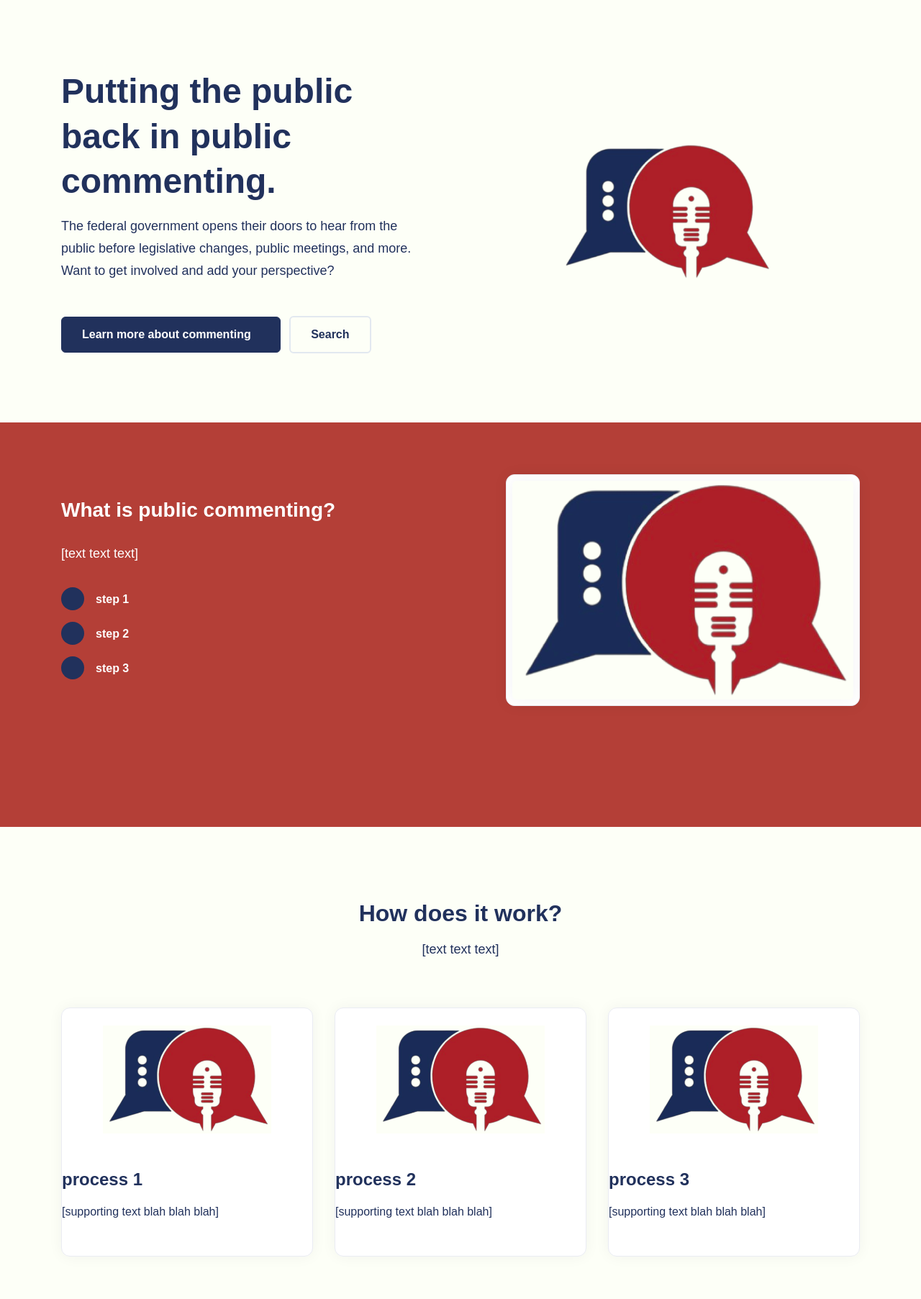
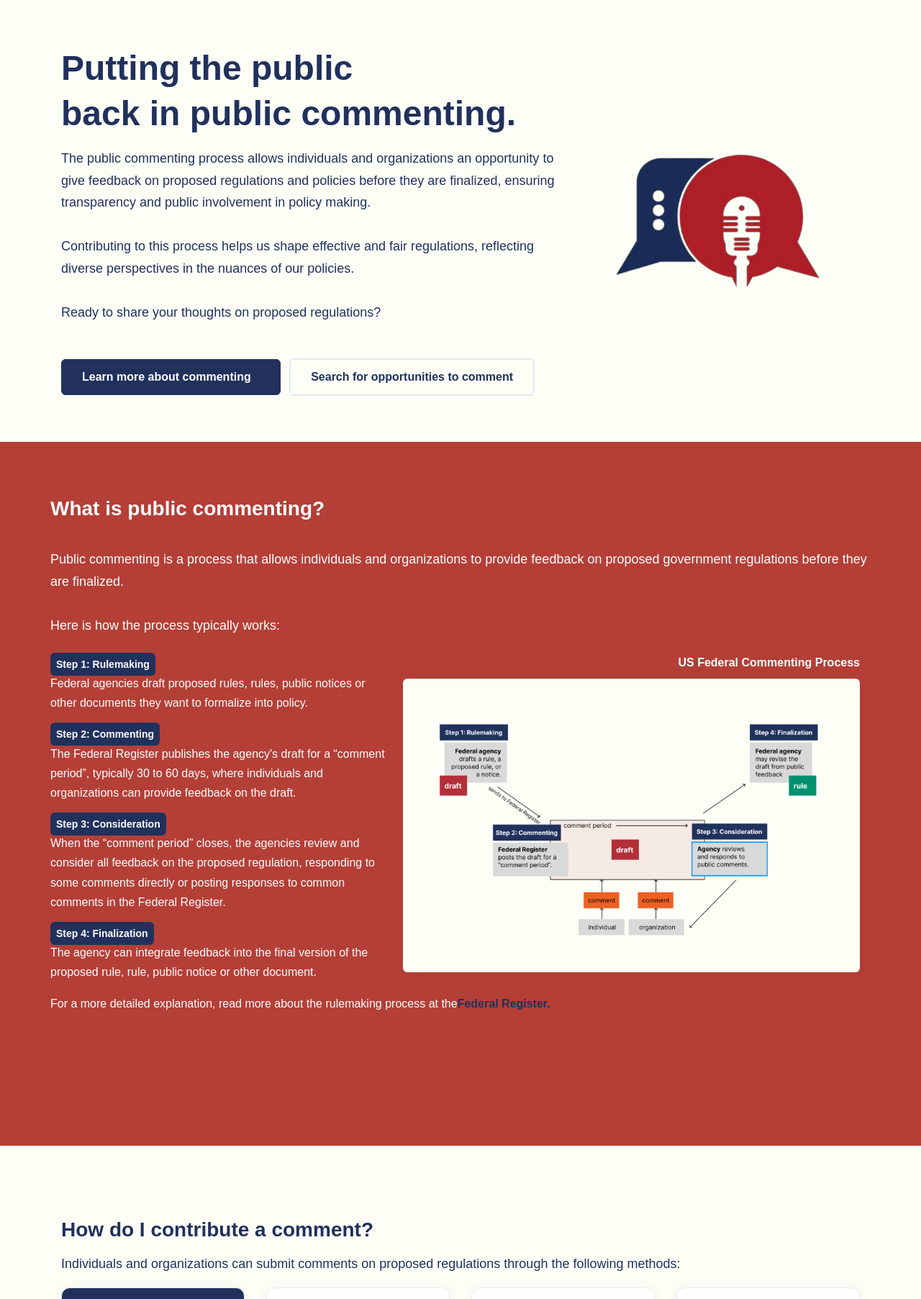
Before and after one commit to uchicago-capp-30320/CivicLens, a Django app: page / in a window 1280 px wide. Shown: the part 83-1888 px from the top of the page at 72% size. Run offline with Django 5.2, Linux system fonts and the light colour scheme; some libraries are stand-ins or nearby versions.

Commit message:
new version of home with content (#229)

```diff
--- a/civiclens/templates/home.html
+++ b/civiclens/templates/home.html
@@ -6,16 +6,17 @@
 {% block content %}
 
 <!-- core header for navigation to two core pages -->
-<section class="slice py-7" style="background-color:#FDFFF7" id="core-block">
+<section class="slice" style="background-color:#FDFFF7" id="core-block">
     <div class="container">
         <div class="row row-grid align-items-center">
-            <div class="col-12 col-md-5 col-lg-6 order-md-2 text-center">
+            <div class="col-12 col-md-4 col-lg-3 order-md-2 text-center">
                 <!-- Image -->
                 <figure class="w-100">
-                    <img alt="Image placeholder" src="/static/assets/img/logo_no_name.png" class="img-fluid mw-md-120" width="300">
+                    <img alt="Image placeholder" src="/static/assets/img/logo_no_name.png"
+                    class="img-fluid mw-md-120" width="300">
                 </figure>
             </div>
-            <div class="col-12 col-md-7 col-lg-6 order-md-1 pr-md-5">
+            <div class="col-12 col-md-8 order-md-1 pr-md-5">
                 <!-- Heading -->
                 <h1 class="display-4 text-center text-md-left mb-3">
                     Putting the public
@@ -24,9 +25,18 @@
                 </h1>
                 <!-- Text -->
                 <p class="lead text-center text-md-left">
-                The federal government opens their doors to hear from the public before legislative changes, public meetings, and more.
-
-                Want to get involved and add your perspective?
+                The public commenting process allows individuals and organizations
+                an opportunity to give feedback on proposed
+                regulations and policies before they are finalized, ensuring
+                transparency and public involvement in policy making.
+                <br>
+                <br>
+                Contributing to this process helps us shape effective and fair
+                regulations, reflecting diverse perspectives in the nuances of
+                our policies.
+                <br>
+                <br>
+                Ready to share your thoughts on proposed regulations?
                 </p>
                 <!-- Buttons -->
                 <div class="text-center text-md-left mt-5">
@@ -34,8 +44,8 @@
                         <span class="btn-inner--text">Learn more about commenting</span>
                         <span class="btn-inner--icon"><i data-feather="chevron-right"></i></span>
                     </a>
-                    <a href="/search"
-                        class="btn btn-neutral btn-icon d-none d-lg-inline-block">Search
+                    <a href="/search" class="btn btn-neutral btn-icon d-none d-lg-inline-block">
+                        Search for opportunities to comment
                     </a>
                 </div>
             </div>
@@ -44,169 +54,176 @@
 </section>
 
 <section class="slice slice-lg" style="background-color:#B43F37" id="learn">
-  <div class="container">
-      <div class="py-6">
-          <div class="row row-grid justify-content-between align-items-center">
-              <div class="col-lg-5">
-                  <h5 class="h3 text-white">What is public commenting?</h5>
+  <div class="container py-6">
+        <div class="row">
+            <h3 class="text-white">What is public commenting?</h3>
             <p class="lead my-4 text-white">
-                      [text text text]
+              Public commenting is a process that allows individuals and organizations to provide feedback on proposed government regulations
+              before they are finalized.
+              <br>
+              <br>
+              Here is how the process typically works:
             </p>
-                  <ul class="list-unstyled mb-0 text-white">
-                      <li class="py-2">
-                          <div class="d-flex align-items-center">
-                              <div>
-                                  <div class="icon icon-shape bg-primary text-white icon-sm rounded-circle mr-3">
-                                      <i class="fas fa-file-invoice"></i>
+        </div>
+        <div class="row">
+            <div class="col-lg-5 mb-0 mt-0 mr-0 p-0 text-white">
+                <span class="btn-primary btn-sm h6 strong text-left p-2">
+                    Step 1: Rulemaking
+                </span>
+                <p>
+                    Federal agencies draft proposed rules, rules, public notices or other
+                    documents they want to formalize into policy.
+                </p>
+                <span class="btn-primary btn-sm h6 strong text-left p-2">
+                    Step 2: Commenting
+                </span>
+                <p>
+                    The Federal Register publishes the agency's draft for a “comment period”, typically
+                    30 to 60 days, where individuals and organizations can provide feedback on the draft.
+                </p>
+                <span class="btn-primary btn-sm h6 strong text-left p-2">
+                    Step 3: Consideration
+                </span>
+                <p>
+                    When the “comment period” closes, the agencies review and consider
+                    all feedback on the proposed regulation, responding to some comments
+                    directly or posting responses to common comments in the Federal Register.
+                </p>
+                <span class="btn-primary btn-sm h6 strong text-left p-2">
+                    Step 4: Finalization
+                </span>
+                <p>
+                    The agency can integrate feedback into the final version of
+                    the proposed rule, rule, public notice or other document.
+                </p>
+            </div>
+            <div class="col-lg-7">
+                <h6 class="text-white text-right">US Federal Commenting Process</h6>
+                <img alt="diagram placeholder" src="/static/assets/img/whatiscommenting.png" class="img-fluid shadow rounded">
             </div>
         </div>
-                              <div>
-                                  <span class="h6 mb-0 text-white">step 1</span>
-                              </div>
-                          </div>
-                      </li>
-                      <li class="py-2">
-                          <div class="d-flex align-items-center">
-                              <div>
-                                  <div class="icon icon-shape bg-primary text-white icon-sm rounded-circle mr-3">
-                                      <i class="fas fa-store-alt"></i>
-                                  </div>
-                              </div>
-                              <div>
-                                  <span class="h6 mb-0 text-white">step 2</span>
-                              </div>
-                          </div>
-                      </li>
-                      <li class="py-2">
-                          <div class="d-flex align-items-center">
-                              <div>
-                                  <div class="icon icon-shape bg-primary text-white icon-sm rounded-circle mr-3">
-                                      <i class="fas fa-store-alt"></i>
-                                  </div>
-                              </div>
-                              <div>
-                                  <span class="h6 mb-0 text-white">step 3</span>
-                              </div>
-                          </div>
-                      </li>
-                  </ul>
-              </div>
-              <div class="col-lg-6">
-                  <div class="card mb-0 ml-lg-5">
-                      <div class="card-body p-2">
-                          <img alt="diagram placeholder" src="/static/assets/img/logo_no_name.png" class="img-fluid shadow rounded">
-                      </div>
-                    </div>
-                </div>
-            </div>
+        <div class="m-0 py-0">
+            <p class="row text-white py-0">
+                For a more detailed explanation, read more about the rulemaking process at the
+                <a
+                href="https://www.federalregister.gov/uploads/2011/01/the_rulemaking_process.pdf">
+                <strong> Federal Register.</strong>
+                </a>
+            </p>
         </div>
     </div>
 </section>
 
 <section class="slice slice-lg pt-lg-6 pb-0 pb-lg-6" style="background-color:#FDFFF7">
     <div class="container">
-          <!-- Title -->
-          <!-- Section title -->
-          <div class="row mb-5 justify-content-center text-center">
-              <div class="col-lg-6">
-                  <h2 class=" mt-4">How does it work?</h2>
+        <!-- heading -->
+        <div class="row">
+            <div class="col-lg-10">
+                <h3 class="mt-4">How do I contribute a comment?</h3>
                 <div class="mt-2">
-                      <p class="lead lh-180">[text text text]</p>
+                    <p class="lead lh-180">
+                    Individuals and organizations can submit comments on proposed regulations through the following methods:
+                    </p>
                 </div>
             </div>
         </div>
-          <!-- Card -->
-          <div class="row mt-5">
-              <div class="col-md-4">
-                  <div class="card">
-                      <div class="card-body pb-5">
-                          <div class="pt-4 pb-5">
-                              <img src="/static/assets/img/logo_no_name.png" class="img-fluid img-center" style="height: 150px;" alt="Illustration" />
-                          </div>
-                          <h5 class="h4 lh-130 mb-3">process 1</h5>
-                          <p class="mb-0">[supporting text blah blah blah]</p>
+        <!-- cards for types of submission methods -->
+        <div class="row">
+            <div class="col-sm-3">
+                <div class="card bg-primary p-3">
+                    <div class="card-body">
+                        <h5 class="card-title text-white">Online</h5>
+                        <p class="card-text text-white">
+                        Via the Regulations.gov website, where users can find proposed rules and submit comments directly.
+                        </p>
                     </div>
                 </div>
             </div>
-              <div class="col-md-4">
-                  <div class="card">
-                      <div class="card-body pb-5">
-                          <div class="pt-4 pb-5">
-                              <img src="/static/assets/img/logo_no_name.png" class="img-fluid img-center" style="height: 150px;" alt="Illustration" />
-                          </div>
-                          <h5 class="h4 lh-130 mb-3">process 2</h5>
-                          <p class="mb-0">[supporting text blah blah blah]</p>
+            <div class="col-sm-3">
+                <div class="card p-3">
+                    <div class="card-body">
+                        <h5 class="card-title">Mail</h5>
+                        <p class="card-text">
+                        Sending written comments to the address specified in the notice of proposed rulemaking.
+                        </p>
                     </div>
                 </div>
             </div>
-              <div class="col-md-4">
-                  <div class="card">
-                      <div class="card-body pb-5">
-                          <div class="pt-4 pb-5">
-                              <img src="/static/assets/img/logo_no_name.png" class="img-fluid img-center" style="height: 150px;" alt="Illustration" />
-                          </div>
-                          <h5 class="h4 lh-130 mb-3">process 3</h5>
-                          <p class="mb-0">[supporting text blah blah blah]</p>
+            <div class="col-sm-3">
+                <div class="card p-3">
+                    <div class="card-body">
+                        <h5 class="card-title">In Person</h5>
+                        <p class="card-text">
+                            Attending public hearings or meetings where oral comments can be made.
+                        </p>
                     </div>
                 </div>
             </div>
+            <div class="col-sm-3">
+                <div class="card p-3">
+                    <div class="card-body">
+                        <h5 class="card-title">Email</h5>
+                        <p class="card-text">
+                            Some agencies accept comments via a dedicated email address provided in the rulemaking notice.
+                        </p>
+                    </div>
+                </div>
+            </div>
+        </div>
+        <!-- additional text -->
+        <div class="mt-2">
+            <p class="lead lh-180">
+                However, <strong>online methods</strong> for submitting comments can be inaccessible due
+                to the unfamiliar jargon of regulations and the sheer scope
+                of potential topics to comment on. This makes it difficult for the
+                average person to find interesting regulations that they feel qualified to comment on.
+                <br>
+                <br>
+                This is where <strong>CivicLens</strong> comes in.
+                <br>
+                <br>
+                <strong>CivicLens</strong> offers a simple, easy to use app where you can search by a topic you care about and easily find open opportunities to comment. When you select a regulation you are interested in, you can learn more about how others have already commented on the topic and get a sense of the main topics highlighted in the existing comments. This helps you quickly learn about a regulation and decide what perspective you would like to contribute.
+                After learning about the regulation, you can click on the “Add your comment” button and get sent directly to the relevant page at regulations.gov to contribute your insights.
+
+
+            </p>
         </div>
     </div>
   </section>
 
 
-  <section class="slice slice-lg" style="background-color:#B43F37">
+<section class="slice slice-lg" style="background-color:#B43F37" id="learn">
     <div class="container">
         <div class="py-6">
             <div class="row row-grid justify-content-between align-items-center">
-            <div class="col-lg-5 order-lg-2">
-                <h5 class="h3 text-white">Why should I comment?</h5>
+                <div class="col-lg-6">
+                    <h3 class="text-white">Why should I comment?</h3>
                     <p class="lead my-4 text-white">
-                    [text text text text text]
+                        Submitting a public comment holds federal agencies <strong>accountable</strong> by ensuring that decisions are informed by public input. When agencies review comments, they are required to consider the concerns and arguments presented, providing <strong>transparency</strong> in the decision-making process.
+                        <br>
+                        <br>
+                        This helps prevent arbitrary or uninformed regulations and fosters <strong>trust</strong> between the government and the public. Ultimately, public comments help ensure that federal agencies are <strong>responsive</strong> to the needs and perspectives of the people they serve.
                     </p>
-                <ul class="list-unstyled mb-0">
-                    <li class="py-2">
-                        <div class="d-flex align-items-center">
-                            <div>
-                                <div class="icon icon-shape bg-primary text-white icon-sm rounded-circle mr-3">
-                                    <i class="fas fa-file-invoice"></i>
+                </div>
+                <div class="col-lg-4">
+                    <div class="card ml-lg-5 m-2">
+                        <div class="card-body p-2">
+                            <h5 class="align-items-center">Influence Policy</h5>
                         </div>
                     </div>
-                            <div>
-                                <span class="h6 mb-0 text-white">reason 1</span>
+                    <div class="card ml-lg-5 m-2">
+                        <div class="card-body p-2">
+                            <h5 class="align-items-center">Ensure Fairness</h5>
                         </div>
                     </div>
-                    </li>
-                    <li class="py-2">
-                        <div class="d-flex align-items-center">
-                            <div>
-                                <div class="icon icon-shape bg-primary text-white icon-sm rounded-circle mr-3">
-                                    <i class="fas fa-store-alt"></i>
+                    <div class="card ml-lg-5 m-2">
+                        <div class="card-body p-2">
+                            <h5 class="align-items-center">Protect Transparency</h5>
                         </div>
                     </div>
-                            <div>
-                                <span class="h6 mb-0 text-white">reason 2</span>
-                            </div>
-                        </div>
-                    </li>
-                    <li class="py-2">
-                      <div class="d-flex align-items-center">
-                          <div>
-                              <div class="icon icon-shape bg-primary text-white icon-sm rounded-circle mr-3">
-                                  <i class="fas fa-store-alt"></i>
-                              </div>
-                          </div>
-                          <div>
-                              <span class="h6 mb-0 text-white">reason 3</span>
-                          </div>
-                      </div>
-                  </li>
-                </ul>
-            </div>
-            <div class="col-lg-6 order-lg-1">
-                <div class="card mb-0 mr-lg-5">
+                    <div class="card ml-lg-5 m-2">
                         <div class="card-body p-2">
-                        <img alt="diagram placeholder" src="/static/assets/img/logo_no_name.png" class="img-fluid shadow rounded">
+                            <h5 class="align-items-center">Protect Interests</h5>
                         </div>
                     </div>
                 </div>
@@ -241,4 +258,20 @@
   </div>
 </section>
 
+<section class="slice slice-lg pt-lg-6 pb-0 pb-lg-6" style="background-color:#FDFFF7">
+    <div class="container">
+        <!-- heading -->
+        <div class="row">
+            <div class="col-lg-10">
+                <h3 class="mt-4">Why does CivicLens exist?</h3>
+                <div class="mt-2">
+                    <p class="lead lh-180">
+                    methods....methods...methods...
+                    </p>
+                </div>
+            </div>
+        </div>
+    </div>
+  </section>
+
 {% endblock content %}
```
Also changed, not shown: civiclens/regulations/static/assets/img/whatiscommenting.png (added). Lines whose indentation alone changed are shown as unchanged.
